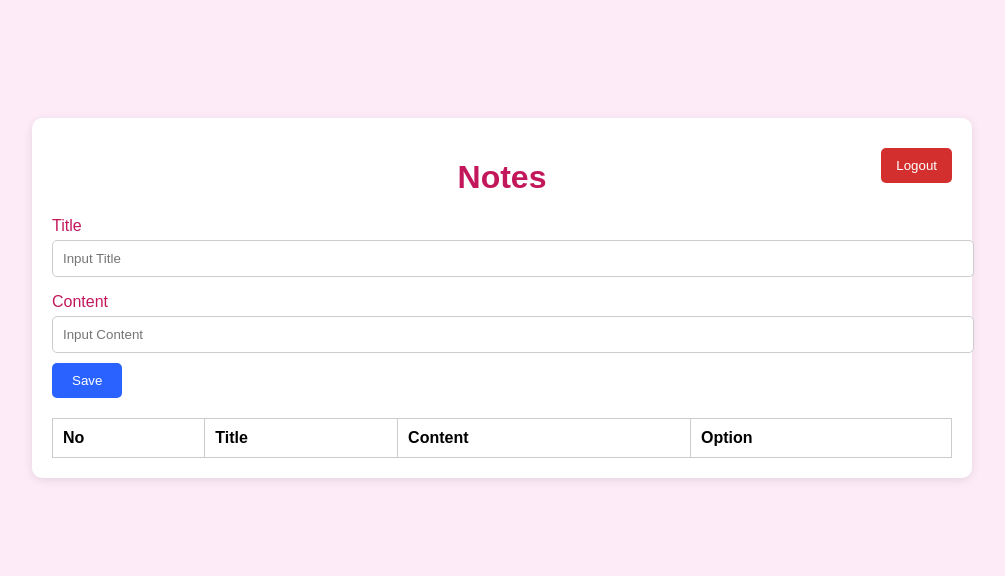
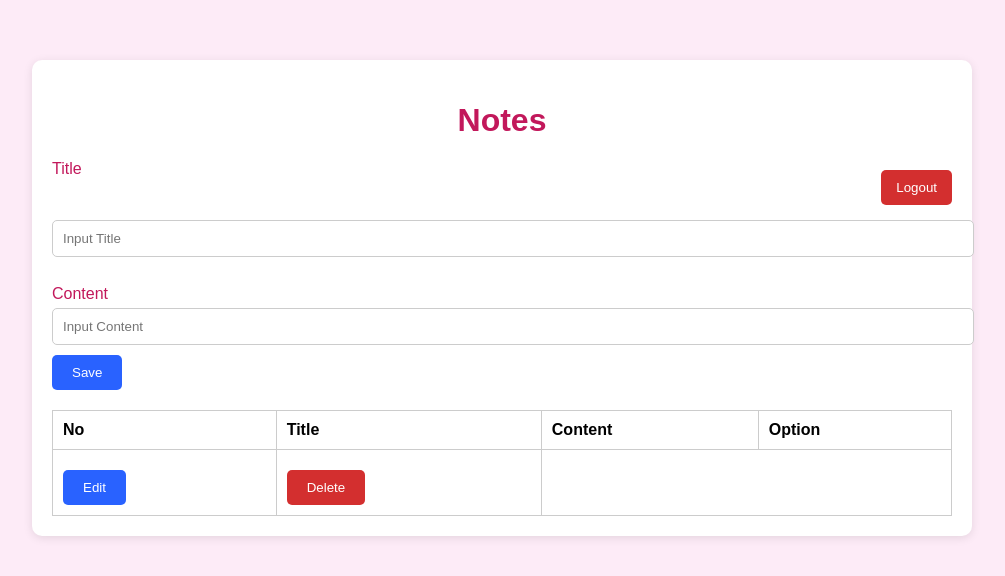
Before and after one commit to syifanr/praktikum-tcc-JWT, a plain HTML site: page fe/index.html in a window 1280 px wide. Shown: the part 102-678 px from the top of the page, without its empty margins (138-1143 px from the left). Drawn offline with nearby package versions, Linux system fonts and the light colour scheme; sample sign-in values are in the browser's storage.

Commit message:
bismillah

```diff
--- a/fe/index.html
+++ b/fe/index.html
@@ -1,9 +1,60 @@
 <!DOCTYPE html>
 <html lang="en">
   <head>
+
     <meta charset="UTF-8" />
-  <meta name="viewport" content="width=device-width, initial-scale=1" />
+    <meta name="viewport" content="width=device-width, initial-scale=1.0" />
     <title>Notes</title>
+  </head>
+  <body>
+    <div class="container">
+      <h1>Notes</h1>
+      <button id="logoutBtn" class="logout">Logout</button>
+      <form style="margin: 20px 0;">
+        <span>
+          <label for="Title">Title</label>
+          <input
+            data-id
+            id="Title"
+            type="text"
+            placeholder="Input Title"
+            required
+          />
+        </span>
+        <span style="margin-left: 1rem">
+          <label for="Content">Content</label>
+          <input
+            data-id
+            id="Content"
+            type="text"
+            placeholder="Input Content"
+            required
+          />
+        </span>
+        <button type="submit">Save</button>
+      </form>
+
+      <main style="margin-top: 1rem">
+        <table>
+          <thead>
+            <tr>
+              <th>No</th>
+              <th>Title</th>
+              <th>Content</th>
+              <th colspan="2">Option</th>
+            </tr>
+          </thead>
+          <tbody id="table-notes">
+            <tr>
+              <td><button class="btn-edit">Edit</button></td>
+              <td><button class="btn-delete">Delete</button></td>
+            </tr>
+          </tbody>
+        </table>
+      </main>
+    </div>
+
+
     <style>
       body {
         font-family: Arial, sans-serif;
@@ -22,7 +73,6 @@
         padding: 20px;
         border-radius: 10px;
         box-shadow: 0 2px 10px rgba(0, 0, 0, 0.1);
-      position: relative;
       }
       h1 {
         text-align: center;
@@ -48,16 +98,15 @@
         cursor: pointer;
         margin-top: 10px;
       }
-    button.logout {
+      .logout {
       background: #d32f2f;
       color: white;
       border: none;
       padding: 10px 15px;
       border-radius: 5px;
       cursor: pointer;
-      position: absolute;
-      top: 20px;
-      right: 20px;
+      float: right;
+      margin-bottom: 15px;
     }
       button:hover {
         background: #0039cb;
@@ -71,7 +120,6 @@
       table {
         width: 100%;
         border-collapse: collapse;
-      margin-top: 1rem;
       }
       table, th, td {
         border: 1px solid #ccc;
@@ -81,68 +129,20 @@
         text-align: left;
       }
     </style>
-</head>
-<body>
-  <div class="container">
-    <button id="logoutBtn" class="logout">Logout</button>
-    <h1>Notes</h1>
-    <form id="noteForm" style="margin: 20px 0;">
-      <label for="Title">Title</label>
-      <input
-        data-id=""
-        id="Title"
-        type="text"
-        placeholder="Input Title"
-        required
-      />
-      <label for="Content" style="margin-top: 1rem;">Content</label>
-      <input
-        data-id=""
-        id="Content"
-        type="text"
-        placeholder="Input Content"
-        required
-      />
-      <button type="submit">Save</button>
-    </form>
-
-    <main>
-      <table>
-        <thead>
-          <tr>
-            <th>No</th>
-            <th>Title</th>
-            <th>Content</th>
-            <th colspan="2">Option</th>
-          </tr>
-        </thead>
-        <tbody id="table-notes">
-          <!-- Data notes akan ditampilkan di sini -->
-        </tbody>
-      </table>
-    </main>
-  </div>
-
-  <script src="https://cdn.jsdelivr.net/npm/axios/dist/axios.min.js"></script>
-  <script src="js/utils.js"></script>
-  <script src="js/axios.js"></script>
-  <script src="js/script.js"></script>
-
+  </body>
   <script>
-    document.addEventListener("DOMContentLoaded", () => {
   const token = localStorage.getItem("accessToken");
     if (!token) {
+      // Kalau gak ada token, redirect ke login
       window.location.href = "login.html";
-        return;
     }
 
-      const logoutBtn = document.getElementById("logoutBtn");
-      logoutBtn.addEventListener("click", () => {
+    // Logout function
+    document.getElementById("logoutBtn").addEventListener("click", () => {
       localStorage.removeItem("accessToken");
       localStorage.removeItem("refreshToken");
       window.location.href = "login.html";
     });
-    });
   </script>
 </body>
 </html>
```
Lines whose indentation alone changed are shown as unchanged.
